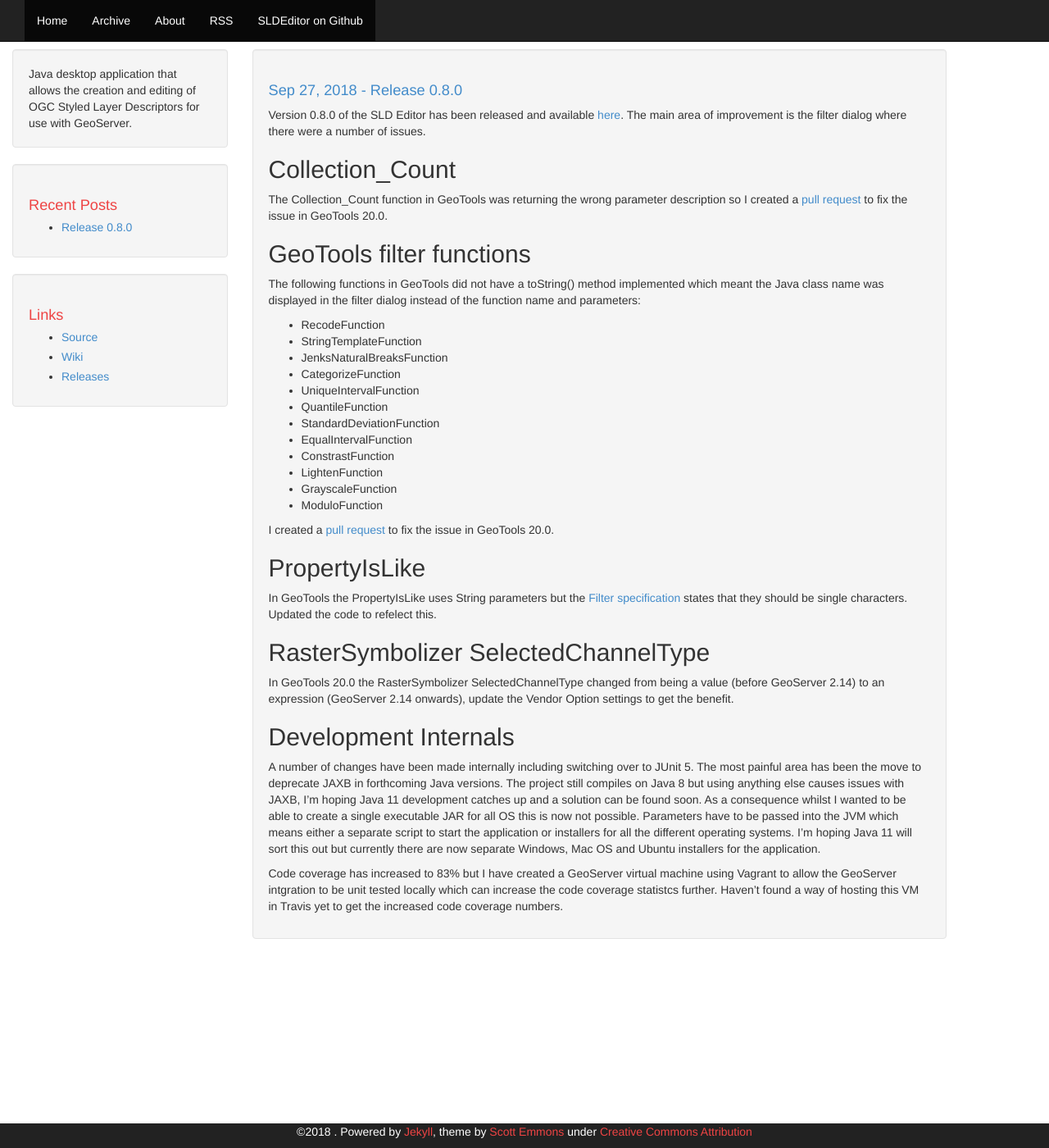
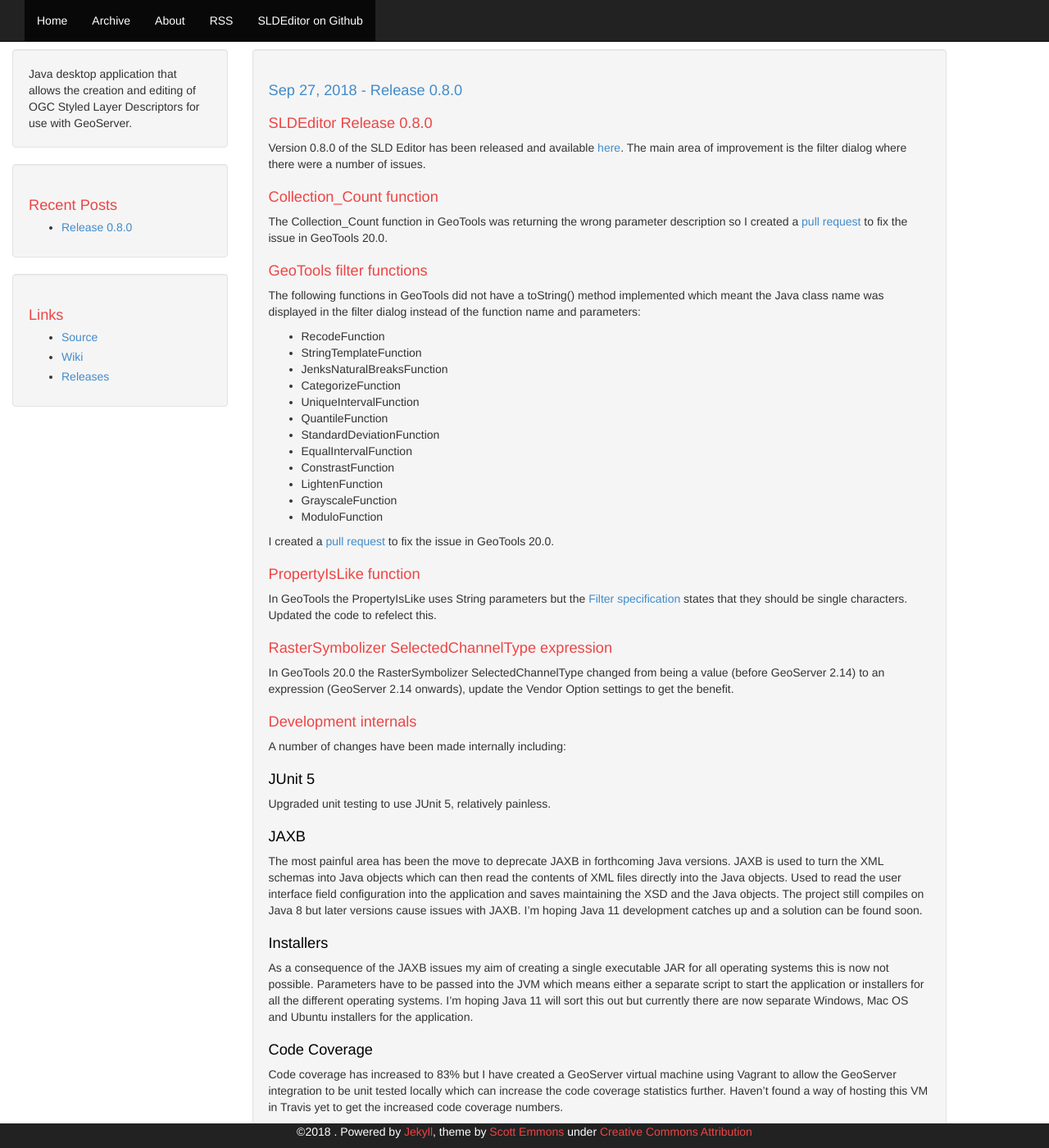
Before and after one commit to robward-scisys/robward-scisys.github.io, a Jekyll site: the page built from _posts/2018-09-27-release-0.8.markdown, in a window 1280 px wide and 1400 px high. Shown: the whole window at 82% size. Built offline with Jekyll 4.4.1, drawn with Linux system fonts in a browser that asks for light colours.

```diff
--- a/_config.yml
+++ b/_config.yml
@@ -32,7 +32,7 @@ gaaccount: ''
 # The 'comments' setting enables comments. You'll need to select either
 # disqus or isso below to choose a comment system. Individual posts can
 # override 'comments' to disable on a post-by-post basis.
-comments: false
+comments: true
 
 # Set this to your public isso URL to enable comments via isso. Set to '' to disable isso.
 isso: ''
@@ -45,7 +45,7 @@ paginate: 3
 
 highlighter: rouge
 markdown: kramdown
-theme: minima
+
 plugins:
   - jekyll-paginate
 
--- a/_posts/2018-09-27-release-0.8.markdown
+++ b/_posts/2018-09-27-release-0.8.markdown
@@ -4,12 +4,20 @@ title:  "Release 0.8.0"
 date:   2018-09-27 11:49:38 +0100
 categories: sldeditor release
 ---
+
+SLDEditor Release 0.8.0
+=======================
+
 Version 0.8.0 of the SLD Editor has been released and available [here][sldeditor-release].  The main area of improvement is the filter dialog where there were a number of issues.
 
-## Collection_Count
+Collection_Count function
+=========================
+
 The Collection_Count function in GeoTools was returning the wrong parameter description so I created a [pull request](https://osgeo-org.atlassian.net/browse/GEOT-6032) to fix the issue in GeoTools 20.0.
 
-## GeoTools filter functions
+GeoTools filter functions
+=========================
+
 The following functions in GeoTools did not have a toString() method implemented which meant the Java class name was displayed in the filter dialog instead of the function name and parameters:
 
 * RecodeFunction
@@ -27,15 +35,37 @@ The following functions in GeoTools did not have a toString() method implemented
 
 I created a [pull request](https://osgeo-org.atlassian.net/browse/GEOT-6033) to fix the issue in GeoTools 20.0.
 
-## PropertyIsLike
+PropertyIsLike function
+=======================
+
 In GeoTools the PropertyIsLike uses String parameters but the [Filter specification](http://schemas.opengis.net/filter/1.1.0/filter.xsd) states that they should be single characters.  Updated the code to refelect this.
 
-## RasterSymbolizer SelectedChannelType
+RasterSymbolizer SelectedChannelType expression
+===============================================
+
 In GeoTools 20.0 the RasterSymbolizer SelectedChannelType changed from being a value (before GeoServer 2.14) to an expression (GeoServer 2.14 onwards), update the Vendor Option settings to get the benefit.
 
-## Development Internals
-A number of changes have been made internally including switching over to JUnit 5.  The most painful area has been the move to deprecate JAXB in forthcoming Java versions.  The project still compiles on Java 8 but using anything else causes issues with JAXB, I'm hoping Java 11 development catches up and a solution can be found soon.  As a consequence whilst I wanted to be able to create a single executable JAR for all OS this is now not possible. Parameters have to be passed into the JVM which means either a separate script to start the application or installers for all the different operating systems.  I'm hoping Java 11 will sort this out but currently there are now separate Windows, Mac OS and Ubuntu installers for the application.
+Development internals
+=====================
 
-Code coverage has increased to 83% but I have created a GeoServer virtual machine using Vagrant to allow the GeoServer intgration to be unit tested locally which can increase the code coverage statistcs further.  Haven't found a way of hosting this VM in Travis yet to get the increased code coverage numbers.
+A number of changes have been made internally including:
+
+JUnit 5
+-------
+Upgraded unit testing to use JUnit 5, relatively painless.
+
+JAXB
+----
+
+The most painful area has been the move to deprecate JAXB in forthcoming Java versions.  JAXB is used to turn the XML schemas into Java objects which can then read the contents of XML files directly into the Java objects.  Used to read the user interface field configuration into the application and saves maintaining the XSD and the Java objects. The project still compiles on Java 8 but later versions cause issues with JAXB. I'm hoping Java 11 development catches up and a solution can be found soon.
+
+Installers
+----------
+As a consequence of the JAXB issues my aim of creating a single executable JAR for all operating systems this is now not possible. Parameters have to be passed into the JVM which means either a separate script to start the application or installers for all the different operating systems.  I'm hoping Java 11 will sort this out but currently there are now separate Windows, Mac OS and Ubuntu installers for the application.
+
+Code Coverage
+-------------
+
+Code coverage has increased to 83% but I have created a GeoServer virtual machine using Vagrant to allow the GeoServer integration to be unit tested locally which can increase the code coverage statistics further.  Haven't found a way of hosting this VM in Travis yet to get the increased code coverage numbers.
 
 [sldeditor-release]: https://github.com/robward-scisys/sldeditor/releases/tag/0.8.0
--- a/css/theme.css
+++ b/css/theme.css
@@ -42,6 +42,10 @@ body {
     font-size: 1.3em;
 }
 
+.well h2 {
+    color: #000000;
+    font-size: 1.3em;
+}
 .author {
     color: #ee4444;
 }
```
Also changed, not shown: index.md (deleted, +0 -6 lines).
